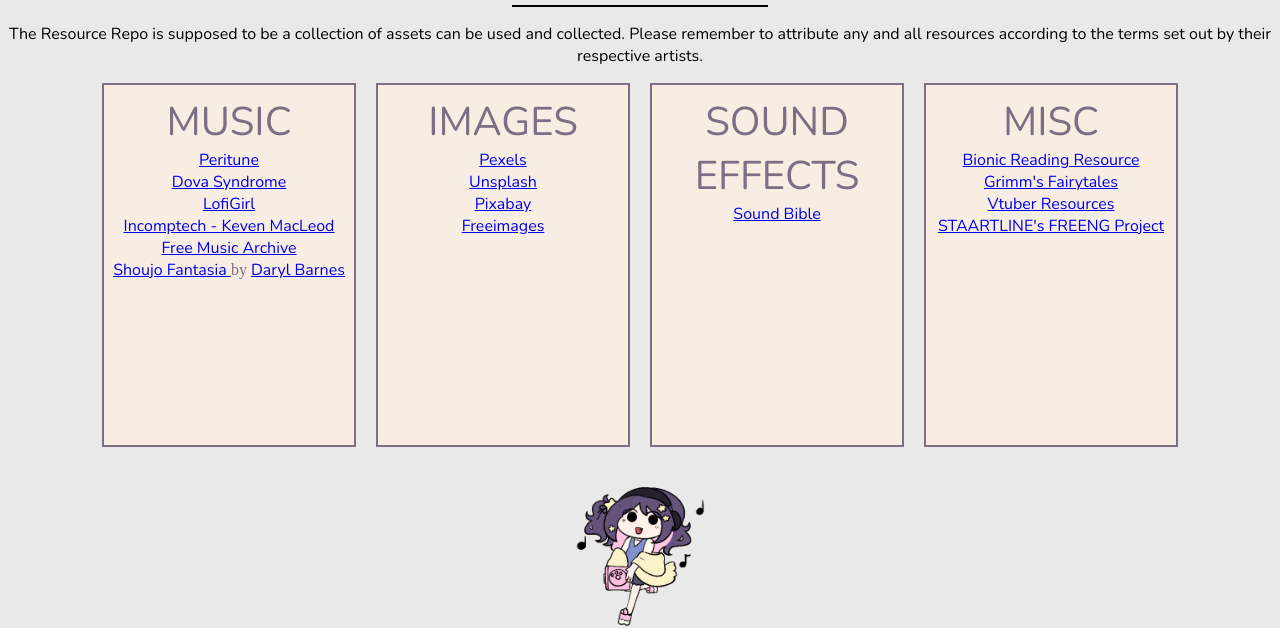
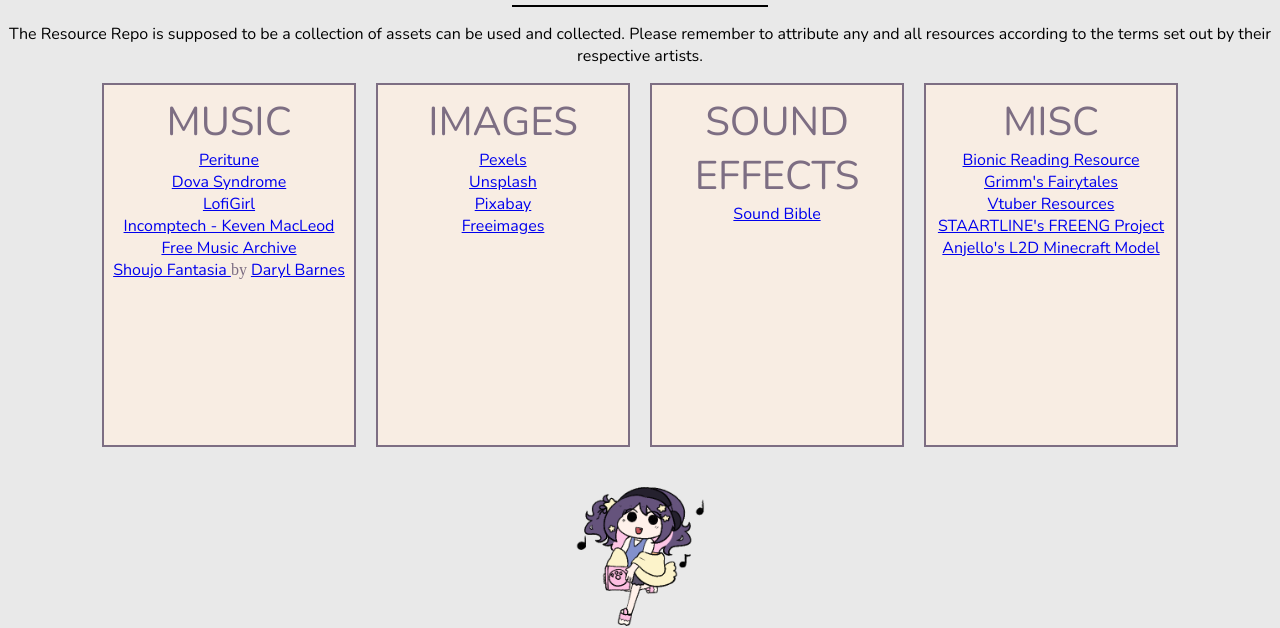
Before and after one commit to Staartline/resourcerepo, a plain HTML site: page index.html in a window 1280 px wide. Shown: the part 202-830 px from the top of the page. Drawn offline with nearby package versions, Linux system fonts and the light colour scheme.

Commit message:
added resources
Added in Free to use L2d Minecraft model

```diff
--- a/index.html
+++ b/index.html
@@ -190,6 +190,7 @@
 				<li><a href="https://sites.pitt.edu/~dash/grimm.html" target="_blank">Grimm's Fairytales</a></li>
 				<li><a href="https://twitter.com/vtresources" target="_blank">Vtuber Resources</a></li>
 				<li><a href="https://drive.google.com/drive/folders/1VOBfcNzROn69ChsZRLDzHMH65Fyb9LHa?usp=sharing" target="_blank">STAARTLINE's FREENG Project</a></li>
+				<li><a href="https://twitter.com/HeyItsAnjello/status/1644246394193190913?s=20" target="_blank">Anjello's L2D Minecraft Model</a></li>
 			</ul>
 		</div>
 	</div>
```
